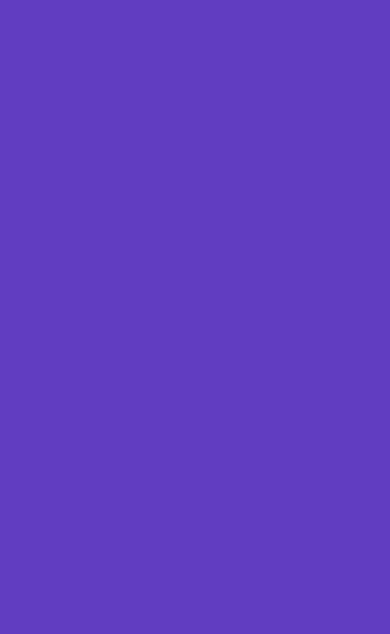
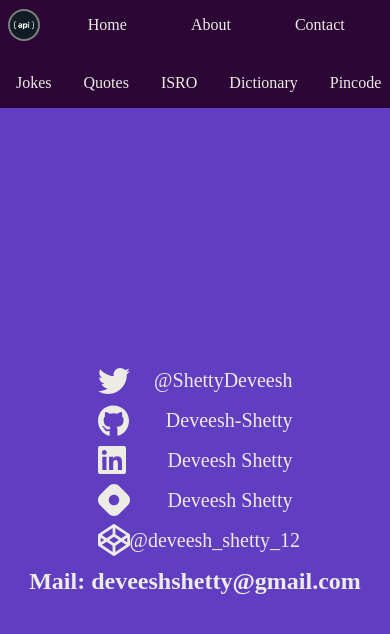
Before and after one commit to dev-shetty/javaScript, a React (Vite) app in the folder The API Fantasy/: page /contact in a window 390 px wide. Before the commit this address had no page. Shown: the top 634 px of the page. Built offline with nearby package versions, Linux system fonts and the light colour scheme.

Commit message:
Added contact page + made it a little responsive

```diff
--- a/The API Fantasy/package.json
+++ b/The API Fantasy/package.json
@@ -9,6 +9,11 @@
     "preview": "vite preview"
   },
   "dependencies": {
+    "@fortawesome/fontawesome-svg-core": "^6.1.2",
+    "@fortawesome/free-brands-svg-icons": "^6.1.2",
+    "@fortawesome/free-regular-svg-icons": "^6.1.2",
+    "@fortawesome/free-solid-svg-icons": "^6.1.2",
+    "@fortawesome/react-fontawesome": "^0.2.0",
     "react": "^18.2.0",
     "react-dom": "^18.2.0",
     "react-router-dom": "^6.3.0"
--- a/The API Fantasy/src/App.css
+++ b/The API Fantasy/src/App.css
@@ -16,3 +16,22 @@ body {
   grid-template-columns: 15% 1fr;
   min-height: 100vh;
 }
+
+::-webkit-scrollbar {
+  width: 10px;
+  background-color: var(--bg-color);
+}
+::-webkit-scrollbar-thumb {
+  background-color: var(--navbar-color);
+  height: 20px;
+}
+::-webkit-scrollbar-thumb:hover {
+  background-color: var(--pop-color);
+}
+
+@media (max-width: 50em) {
+  #root {
+      display: flex;
+      flex-direction: column;
+  }
+}
--- a/The API Fantasy/src/App.jsx
+++ b/The API Fantasy/src/App.jsx
@@ -10,6 +10,7 @@ import Launchers from "./Components/ISRO/Launchers/Launchers";
 import DictionaryPage from "./Main Components/DictionaryPage";
 import PincodePage from "./Main Components/PincodePage";
 import AboutPage from "./Main Components/AboutPage";
+import ContactPage from "./Main Components/ContactPage";
 
 function App() {
   return (
@@ -28,6 +29,7 @@ function App() {
           <Route path="/dictionary" element={<DictionaryPage />} />
           <Route path="/pincode" element={<PincodePage />} />
           <Route path="/about" element={<AboutPage />} />
+          <Route path="/contact" element={<ContactPage />} />
         </Routes>
       </Router>
     </>
--- a/The API Fantasy/src/Components/About/About.css
+++ b/The API Fantasy/src/Components/About/About.css
@@ -1,6 +1,3 @@
-#about {
-    margin-bottom: 5%;
-}
 #about > h1 {
     text-align: center;
     margin-block: 1%;
@@ -10,7 +7,7 @@
     width: 75%;
     margin: auto;
     display: flex;
-    gap: 2%;
+    /* gap: 2%; */  /* Causing the sidebar not grow */
     flex-wrap: wrap;
     display: grid;
     grid-template-columns: 1fr 1fr;
@@ -20,10 +17,11 @@
     display: flex;
     flex-direction: column;
     padding: 2%;
-    margin-top: 2%;
+    margin: 2%;
 }
 .api-reference > p {
     margin-bottom: 1%;
+    font-size: 1.5em;
 }
 .api-reference > h2,
 .api-reference > h3 {
@@ -41,6 +39,7 @@
     padding: 1%;
     text-align: center;
     margin: 1%;
+    font-size: 1.125em;
 }
 .api-reference span {
     color: var(--pop-color)
@@ -54,3 +53,13 @@
 .api-reference ul {
     margin-bottom: 1%;
 }
+
+@media (max-width: 50em) {
+    #about > main {
+        display: flex;
+        width: 100%;
+    }
+    .api-reference {
+        width: 100%;
+    }
+}
--- /dev/null
+++ b/The API Fantasy/src/Components/Contact/Contact.css
@@ -0,0 +1,30 @@
+#contact {
+    display: flex;
+    justify-content: center;
+    align-items: center;
+    width: 50%;
+    margin: auto;
+    flex-direction: column;
+}
+#contact > div {
+    display: flex;
+    margin-block: 1%;
+    justify-content: space-between;
+    align-items: center;
+    width: 50%;
+}
+#contact > div > p {
+    font-size: 1.25em;
+}
+#contact > div > a > .socials {
+    color: var(--text-color);
+}
+#contact > div > a:hover > .socials {
+    color: var(--pop-color);
+}
+
+@media (max-width: 50em) {
+#contact {
+    width: 100%;
+}
+}
--- /dev/null
+++ b/The API Fantasy/src/Components/Contact/Contact.jsx
@@ -0,0 +1,75 @@
+import React from "react";
+import "./Contact.css";
+import { FontAwesomeIcon } from "@fortawesome/react-fontawesome";
+import {
+  faCodepen,
+  faGithub,
+  faHashnode,
+  faLinkedin,
+  faTwitter,
+} from "@fortawesome/free-brands-svg-icons";
+
+function Contact() {
+  return (
+    <div id="contact">
+      <div>
+        <a href="https://twitter.com/ShettyDeveesh" target="_blank">
+          <FontAwesomeIcon
+            icon={faTwitter}
+            size="2x"
+            className="socials"
+          ></FontAwesomeIcon>
+        </a>
+        <p>@ShettyDeveesh</p>
+      </div>
+      <div>
+        <a href="https://github.com/Deveesh-Shetty" target="_blank">
+          <FontAwesomeIcon
+            icon={faGithub}
+            size="2x"
+            className="socials"
+          ></FontAwesomeIcon>
+        </a>
+        <p>Deveesh-Shetty</p>
+      </div>
+      <div>
+        <a
+          href="https://www.linkedin.com/in/deveesh-shetty-908539214/"
+          target="_blank"
+        >
+          <FontAwesomeIcon
+            icon={faLinkedin}
+            size="2x"
+            className="socials"
+          ></FontAwesomeIcon>
+        </a>
+        <p>Deveesh Shetty</p>
+      </div>
+      <div>
+        <a href="https://deveesh.hashnode.dev/" target="_blank">
+          <FontAwesomeIcon
+            icon={faHashnode}
+            size="2x"
+            className="socials"
+          ></FontAwesomeIcon>
+        </a>
+        <p>Deveesh Shetty</p>
+      </div>
+      <div>
+        <a href="https://codepen.io/deveesh_shetty_12" target="_blank">
+          <FontAwesomeIcon
+            icon={faCodepen}
+            size="2x"
+            className="socials"
+          ></FontAwesomeIcon>
+        </a>
+        <p>@deveesh_shetty_12</p>
+      </div>
+      <div style={{ width: "100%", justifyContent: "center", marginTop: "2%" }}>
+        <h2>Mail: deveeshshetty@gmail.com</h2>
+      </div>
+    </div>
+  );
+}
+
+export default Contact;
--- a/The API Fantasy/src/Components/Navbar/Navbar.css
+++ b/The API Fantasy/src/Components/Navbar/Navbar.css
@@ -5,7 +5,7 @@ nav {
 }
 nav > ul {
     display: flex;
-    gap: 2rem
+    gap: 2rem;
 }
 nav > ul > li {
     font-size: 1.25em;
@@ -32,3 +32,9 @@ aside > ul > li:hover > a {
     width: 100%;
     transform: scale(1.2);
 }
+
+@media (max-width: 50em) {
+    nav > ul > li {
+        font-size: 1em;
+    }
+}
--- a/The API Fantasy/src/Components/Navbar/Navbar.jsx
+++ b/The API Fantasy/src/Components/Navbar/Navbar.jsx
@@ -17,7 +17,7 @@ function Navbar() {
           <Link to="/about">About</Link>
         </li>
         <li>
-          <a href="#">Contact</a>
+          <Link to="/contact">Contact</Link>
         </li>
       </ul>
     </nav>
--- a/The API Fantasy/src/Components/Sidebar/Sidebar.css
+++ b/The API Fantasy/src/Components/Sidebar/Sidebar.css
@@ -1,7 +1,8 @@
 aside {
     padding-top: 2%;
     background-color: var(--navbar-color);
-    min-height: max(92vh, 100%);
+    /* min-height: min(92vh, 100%); */
+    min-height: 92vh;
     font-size: 1.25em;
 }
 aside > ul > li:first-child {
@@ -24,3 +25,17 @@ aside > ul > li {
 aside > ul > li > a {
     color: var(--text-color);
 }
+
+@media (max-width: 50em) {
+    aside {
+        min-height: 5vh;
+        margin-bottom: 2%;
+        font-size: 1em;
+    }
+    aside > ul {
+        flex-direction: row;
+    }
+    aside > ul > li:first-child {
+        display: none;
+    }
+}
--- /dev/null
+++ b/The API Fantasy/src/Main Components/ContactPage.jsx
@@ -0,0 +1,16 @@
+import React from "react";
+import Navbar from "../Components/Navbar/Navbar";
+import Sidebar from "../Components/Sidebar/Sidebar";
+import Contact from "../Components/Contact/Contact";
+
+function ContactPage() {
+  return (
+    <>
+      <Navbar />
+      <Sidebar />
+      <Contact />
+    </>
+  );
+}
+
+export default ContactPage;
```
Also changed, not shown: 1 other file (tests, documents, lock files or other folders).
